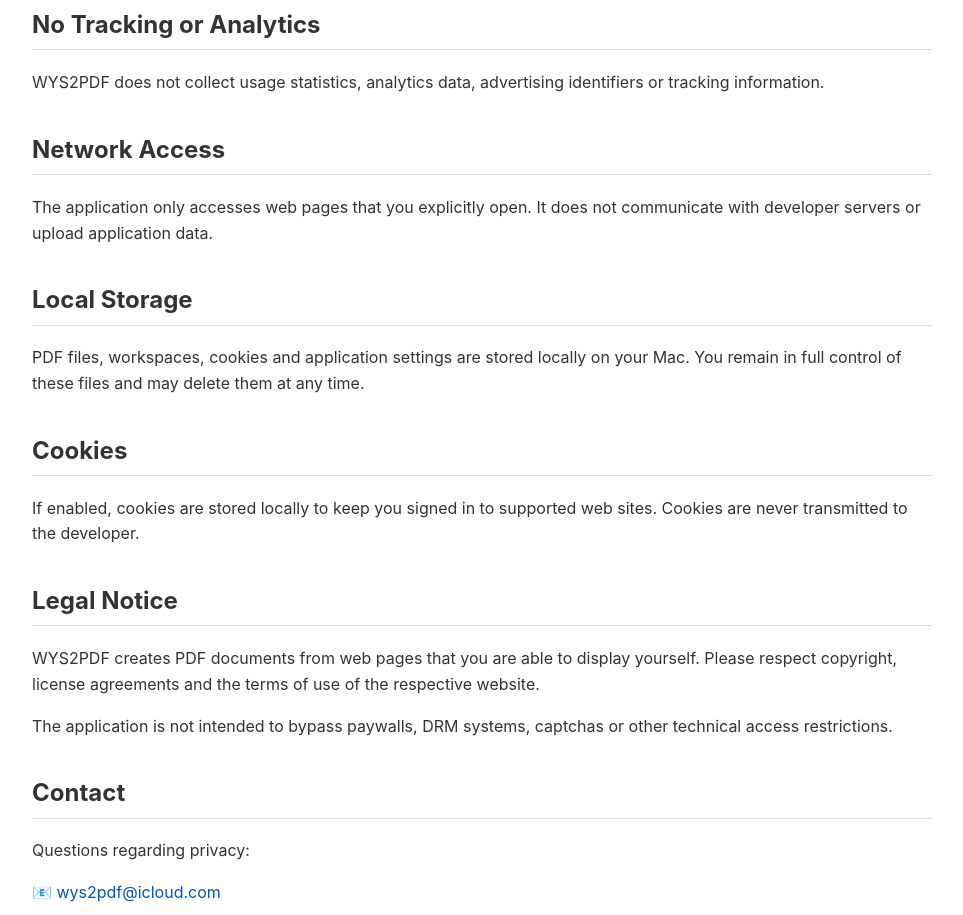
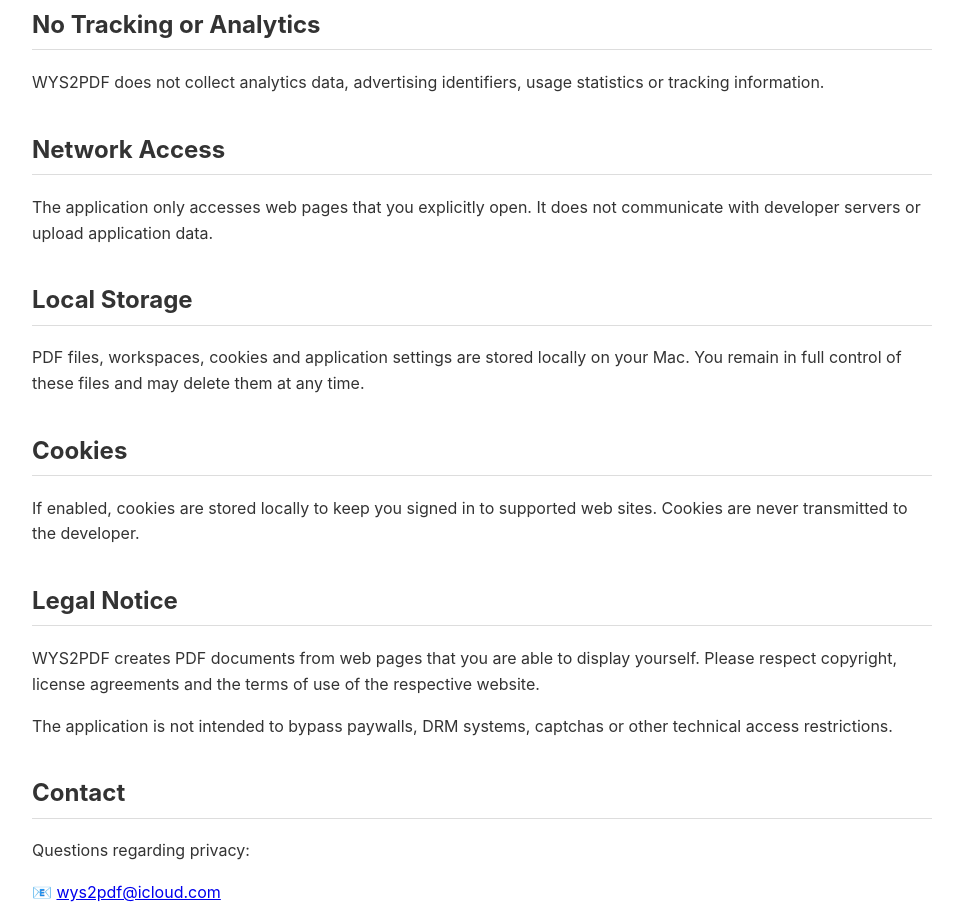
Before and after one commit to GermanSheepDog/wys2pdf, a plain HTML site: page index.html in a window 1280 px wide. Shown: the part 385-1300 px from the top of the page, without its empty margins (158-1121 px from the left). Drawn offline with Linux system fonts and the light colour scheme.

Commit message:
Add files via upload

```diff
--- a/index.html
+++ b/index.html
@@ -23,15 +23,6 @@
       margin-top: 35px;
       border-bottom: 1px solid #ddd;
       padding-bottom: 5px;
-    }
-
-    a {
-      color: #0056b3;
-      text-decoration: none;
-    }
-
-    a:hover {
-      text-decoration: underline;
     }
 
     footer {
@@ -62,8 +53,8 @@
 <h2>No Tracking or Analytics</h2>
 
 <p>
-WYS2PDF does not collect usage statistics, analytics data, advertising
-identifiers or tracking information.
+WYS2PDF does not collect analytics data, advertising identifiers, usage
+statistics or tracking information.
 </p>
 
 <h2>Network Access</h2>
```
